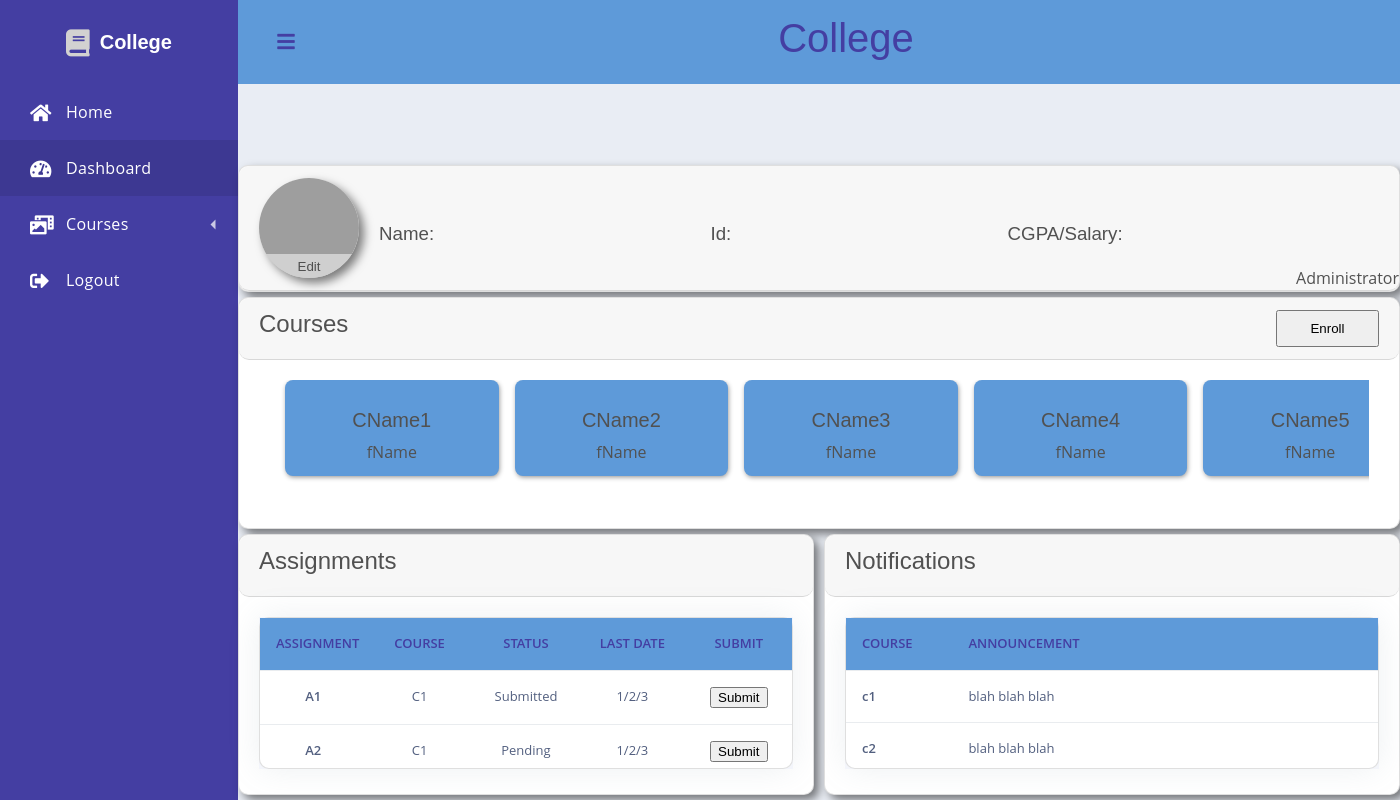
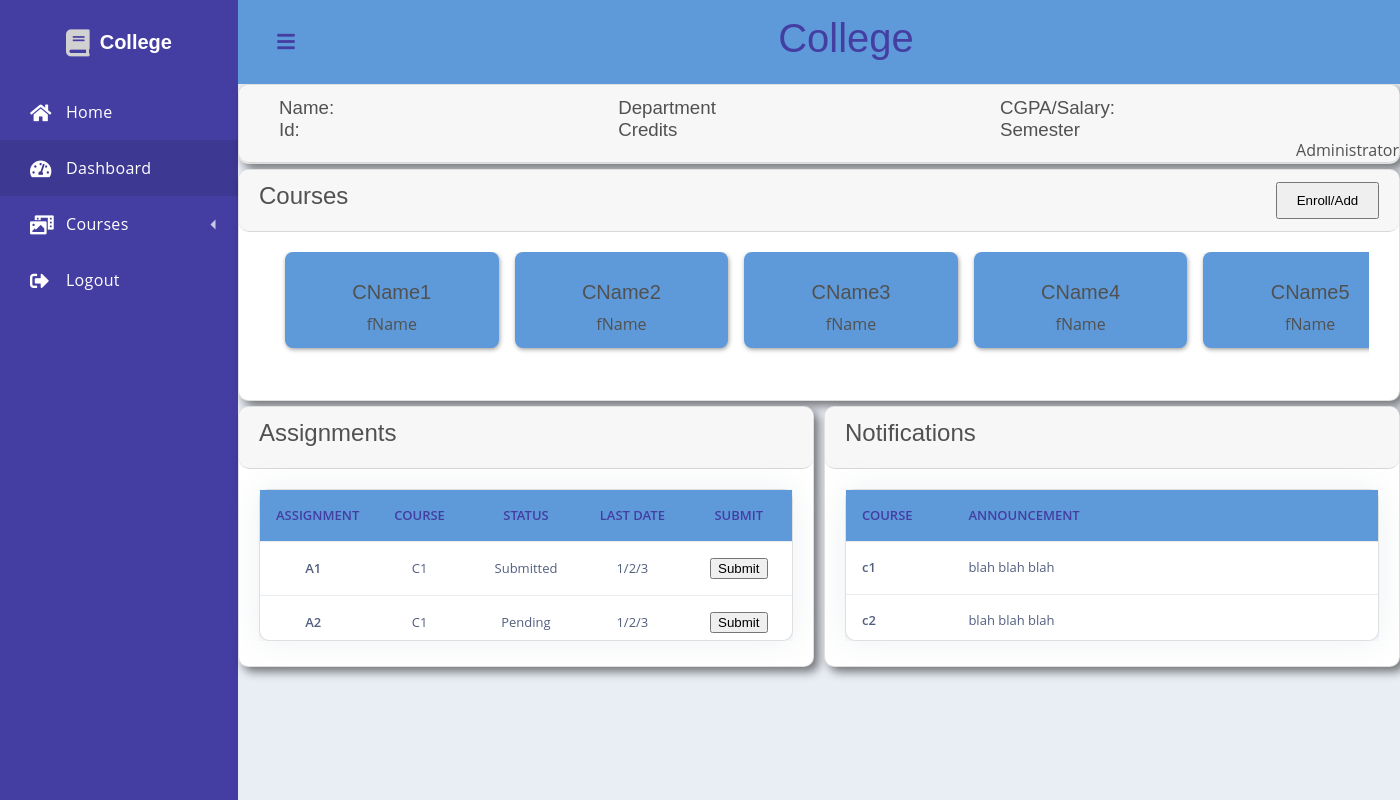
Before and after one commit to BinoManjesh/college-management, a PHP site: page /public/dashboard.php in a window 1400 px wide. Run offline with PHP 8.4, Linux system fonts and the light colour scheme; grey boxes are pictures that could not be loaded.

Commit message:
dashboard page update

```diff
--- a/files/dashboardpage.css
+++ b/files/dashboardpage.css
@@ -112,7 +112,6 @@ h1, .h1 {
     position: relative;
     text-align: left;
     padding-left: 20px;
-    top:45%;
 }
 .dashboard {
     display: -webkit-box;
--- a/public/dashboard.php
+++ b/public/dashboard.php
@@ -53,6 +53,18 @@ view('header', ['title' => 'Dashboard', 'stylesheets'=>[
             <button id="closepopup" style="width:auto;position:absolute;right:0;border:none;background:none;cursor:pointer"><i class="fa fa-close"></i></button>
         </div>
         <div class="card-body" style="grid-template-columns:none;justify-content:center;overflow: scroll;">
+        <div class="addcourse" style="display: none;grid-auto-flow: column">
+            <label for="coursename">Course-Name:</label>
+            <input type="text" id="coursename" style="width: 100px;">
+            <label for="Departmentname">Department:</label>
+            <input type="text" id="Departmentname" style="width: 75px;">
+            <label for="FacultyIdname">Faculty-Id:</label>
+            <input type="text" id="FacultyIdname" style="width: 75px;">
+            <label for="Creditsname">Credits:</label>
+            <input type="number" id="Creditsname" style="width: 50px;">
+            <button id="addcoursebutton">Add</button>
+            <!-- coursename,facultyid,credits,department -->
+        </div>
             <div class="pendingassignment">
                 <div class="card shadow">
                     <table class="table align-items-center table-flush" style="display:block;border-collapse: collapse;height:auto;text-align:center">
@@ -103,23 +115,25 @@ view('header', ['title' => 'Dashboard', 'stylesheets'=>[
         <header class='dashboard-toolbar'><a href="#!" class="menu-toggle"><i class="fas fa-bars"></i></a>
             <h1 style="position: absolute;text-align: center;width: 100%;z-index: -1;color: #443ea2;">College</h1>
         </header>
-        <div class='dashboard-content'>
-
-
-        </div>
         <div class='card'>
-            <div class='card-header'>
-                <div class="profile-img"><button type='submit' id="profilepic" style="background:white;opacity:0.5;width:100%;overflow:hidden;height:25%;border:none;z-index:10;cursor:pointer;position:relative;top:75%">Edit</button></div>
-                <h3 class='data1'>Name:</h3>
-                <h3 class='data1'>Id:</h3>
-                <h3 class='data1'>CGPA/Salary:</h3>
+            <div class='card-header' style="grid-template-columns: none;">
+                <!-- <div class="profile-img"><button type='submit' id="profilepic" style="background:white;opacity:0.5;width:100%;overflow:hidden;height:25%;border:none;z-index:10;cursor:pointer;position:relative;top:75%">Edit</button></div> -->
+                <div style="display: flex;align-items: center;">
+                    <h3 class='data1'>Name:<br>Id:</h3>
+                </div>
+                <div style="display: flex;align-items: center;">
+                    <h3 class='data1'>Department<br>Credits</h3>
+                </div>
+                <div style="display: flex;align-items: center;">
+                    <h3 class='data1'>CGPA/Salary:<br>Semester</h3>
+                </div>
                 <p style="position: absolute;bottom:0;right:0;margin:0;">Administrator</p>
             </div>
         </div>
         <div class='card'>
             <div class="card-header">
                 <h2>Courses</h2>
-                <button type="submit" style="width: 10%;left:90%;position:relative;cursor:pointer;" id="enrollbut">Enroll</button>
+                <button type="submit" style="width: 10%;left:90%;position:relative;cursor:pointer;" id="enrollbut">Enroll/Add</button>
             </div>
             <div class="card-body">
                 <div class="cardcourses-wrapper">
--- a/public/styles/dashboardpage.css
+++ b/public/styles/dashboardpage.css
@@ -112,7 +112,6 @@ h1, .h1 {
     position: relative;
     text-align: left;
     padding-left: 20px;
-    top:45%;
 }
 .dashboard {
     display: -webkit-box;
```
